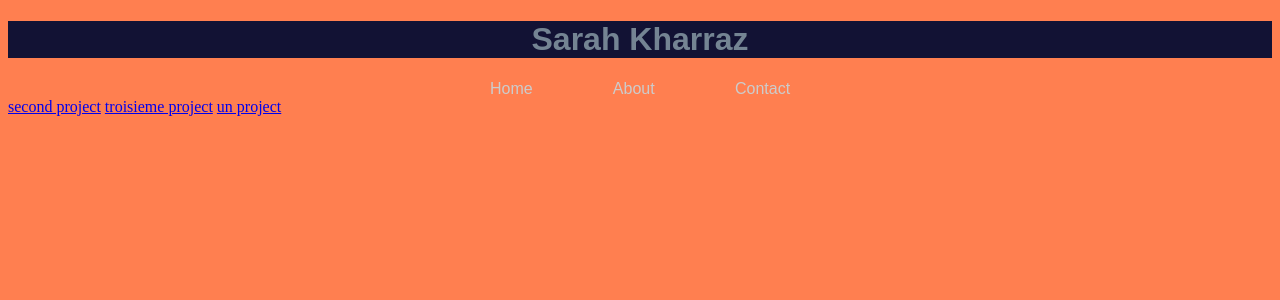
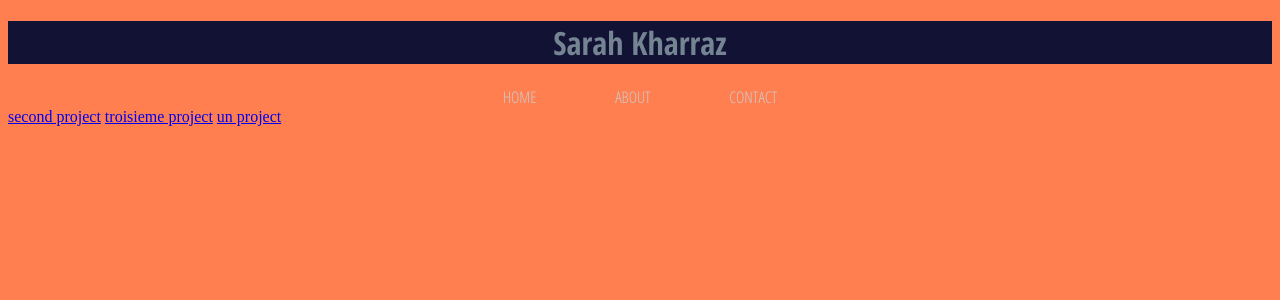
Before and after one commit to sarahyjja/JekyllPortfolio_test4, a Jekyll site: the page built from index.md, in a window 1280 px wide. Shown: the top 300 px of the page. Built offline with Jekyll 4.4.1, drawn with Linux system fonts in a browser that asks for light colours; some web fonts are replaced.

Commit message:
Create my first filter

```diff
--- a/_includes/navbar.html
+++ b/_includes/navbar.html
@@ -1,7 +1,7 @@
 <nav class="nav">
     {% for item in site.links %}
       <a class="nav__item nav__link" href="{{ item.link }}" {% if page.url == item.link %} {% endif %}>
-        {{ item.name }}
+        {{ item.name | upcase }}
       </a>
     {% endfor %}
 </nav>
--- a/_layouts/default.html
+++ b/_layouts/default.html
@@ -5,7 +5,7 @@
     <meta name="viewport" content="width=device-width, initial-scale=1.0">
     <meta http-equiv="X-UA-Compatible" content="ie=edge">
     <link rel="stylesheet" href="{{ "/css/main.css" | prepend: site.baseurl }}">
-    <link href="https://fonts.googleapis.com/css?family=Miriam+Libre" rel="stylesheet">
+    <link href="https://fonts.googleapis.com/css?family=Open+Sans+Condensed:300,700" rel="stylesheet">
     <title>{{page.title}}</title>
 </head>
 <body class="colorful">
--- a/_sass/navbar.scss
+++ b/_sass/navbar.scss
@@ -8,7 +8,7 @@
   margin-left: 3%;
   margin-right: 3%;
   color: #ccc;
-  font-family: 'Miriam Libre', sans-serif;
+  font-family: 'Open Sans Condensed', sans-serif;
   text-decoration: none;
 }
 
--- a/_sass/signature.scss
+++ b/_sass/signature.scss
@@ -6,5 +6,5 @@
 
 .name__item {
   color: #748493;
-  font-family: 'Miriam Libre', sans-serif;
+  font-family: 'Open Sans Condensed', sans-serif;
 }
```
